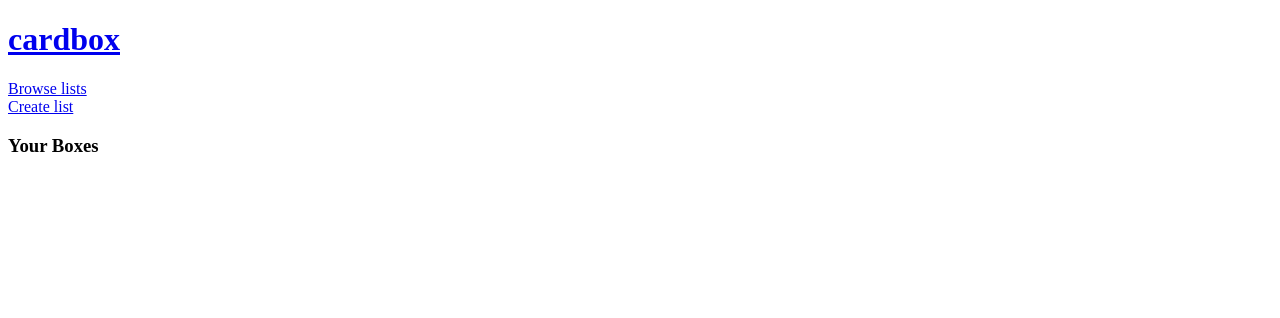
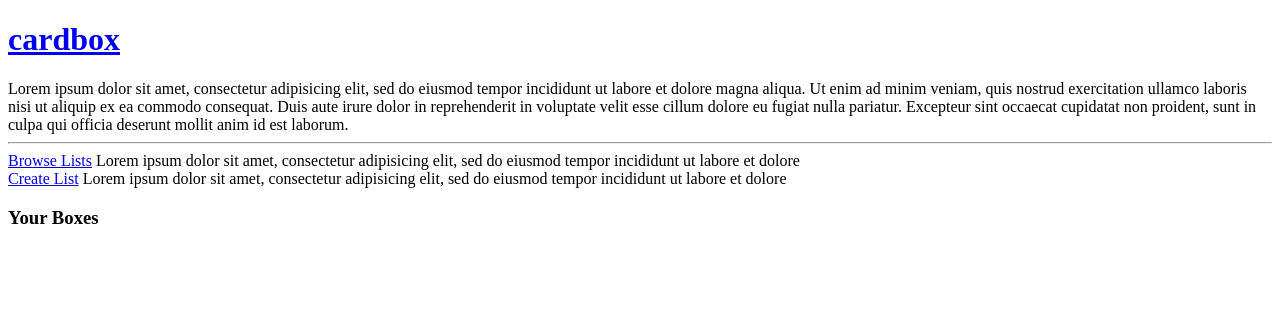
Before and after one commit to noio/Cardbox, a Django app: template templates/front.html in a window 1280 px wide. Shown: the top 318 px of the page. Run offline with Django 3.2, Linux system fonts and the light colour scheme; the template is opened without the code that fills it: most values are stand-ins (such as "Sample title", 1, 10 or a date in 2020).

Commit message:
New design, created some icons and did front page.

```diff
--- a/templates/base.html
+++ b/templates/base.html
@@ -19,7 +19,7 @@
         <div class='container'>
             {% block header %}
 
-            <div class='span-6'>
+            <div class='span-12 prepend-6'>
                 <h1><a href="/" id='logo'>cardbox</a></h1>
             </div>
             {% endblock header %}
--- a/templates/front.html
+++ b/templates/front.html
@@ -2,32 +2,36 @@
 
 
 {% block content %}
-    <div class="span-8">
-        <a href="{%url cardbox.views.list_browse %}">Browse lists</a>
+    <div class="span-13 colborder">
+        Lorem ipsum dolor sit amet, consectetur adipisicing elit, sed do eiusmod tempor incididunt ut labore et dolore magna aliqua. Ut enim ad minim veniam, quis nostrud exercitation ullamco laboris nisi ut aliquip ex ea commodo consequat. Duis aute irure dolor in reprehenderit in voluptate velit esse cillum dolore eu fugiat nulla pariatur. Excepteur sint occaecat cupidatat non proident, sunt in culpa qui officia deserunt mollit anim id est laborum.
+        <hr class='space'>
+        <div class='span-11 prepend-1 browse-lists'>
+            <a class='button-large' href="{%url cardbox.views.list_browse %}"><span>Browse Lists</span></a>
+            Lorem ipsum dolor sit amet, consectetur adipisicing elit, sed do eiusmod tempor incididunt ut labore et dolore
+        </div>
+        <div class='span-11 prepend-1 create-list'>
+            <a class='button-large' href="{%url cardbox.views.list_create %}"><span>Create List</span></a>
+            Lorem ipsum dolor sit amet, consectetur adipisicing elit, sed do eiusmod tempor incididunt ut labore et dolore
+        </div>
+
     </div>
-    <div class="span-8">
-        <a href="{%url cardbox.views.list_create %}">Create list</a>
-    </div>
-    <div class="span-8 last">
-
+    <div class="span-10 last">
+        <span class='welcome-button-boxes'></span>
         {% if request.user %}
-            <h3><span class='faded'>Your</span> Boxes</h3>
+            <h3>Your Boxes</h3>
             {% for box in request.user.my_boxes %}
-                <div class="span-8">
+                <div class="span-10">
                     <div class='box-control'>
-                        <div class='box-top'>
-                            <h3><span class='item-icon box'></span>{{box.title}}</h3>
+                        <div class='box-top clearfix'>
+                            <h3><span class='icon-box'></span>{{box.title}}</h3>
                             <div class='progress'>
                                 <span>{{box.stats.n_learned}}/{{box.stats.n_cards}} =</span>
                                 <h3>{{box.stats.percent_learned|floatformat}}%</h3>
                             </div>
                         </div>
-                        <div class='box-divider'></div>
-                        <ul class='button-bar'>
-                            <li class='button-study'><a href="{% url cardbox.views.study box.key.id %}"><span class='icon'></span>study</a></li>
-                            <li class='button-edit'><a href="{% url cardbox.views.box_edit box.key.id %}"><span class='icon'></span>edit</a></li>
-                            <li class='button-stats'><a href="{% url cardbox.views.box_stats box.key.id %}"><span class='icon'></span>stats</a></li>
-                        </ul>
+                        <a class='button' href="{% url cardbox.views.study box.key.id %}"><span class='icon-study'>s</span>study</a>
+                        <a class='button' href="{% url cardbox.views.box_edit box.key.id %}"><span class='icon-edit'>e</span>edit</a>
+                        <a class='button' href="{% url cardbox.views.box_stats box.key.id %}"><span class='icon-stats'>s</span>stats</a>
                     </div>
                 </div>
                 <hr class='space'/>
--- a/templates/list_browse.html
+++ b/templates/list_browse.html
@@ -11,7 +11,7 @@
                 {% for cardset in list.cardset_set %}
                     <li class='cardset' id='cardset-{{cardset.key.id}}'><span class='cardset-title'>{{cardset.title}}</span>
                         <span class='examples'>{% for c in cardset.contents|slice:":4" %}
-                            <span class='example-{{forloop.counter}}'>{{c.front|first}}: {{c.back|first|truncatewords:2}},</span>
+                            <span class='example-{{forloop.counter}}'>{{c.front|first}}: {{c.back|first}},</span>
                         {%endfor%}<span class='example-4'>...</span></span>
                         <a href='#' class='add-to-box button'><span class='icon-addto'>Add to</span> Add to box</a>
                     </li>
```
Also changed, not shown: static/theme/style.css (+67 -71 lines), static/theme/front-browse.png (added), static/theme/front-create.png (added), static/theme/icons-actions-small.png (deleted), static/theme/icons-actions.png (deleted), static/theme/icons.png, static/theme/logo.png.
